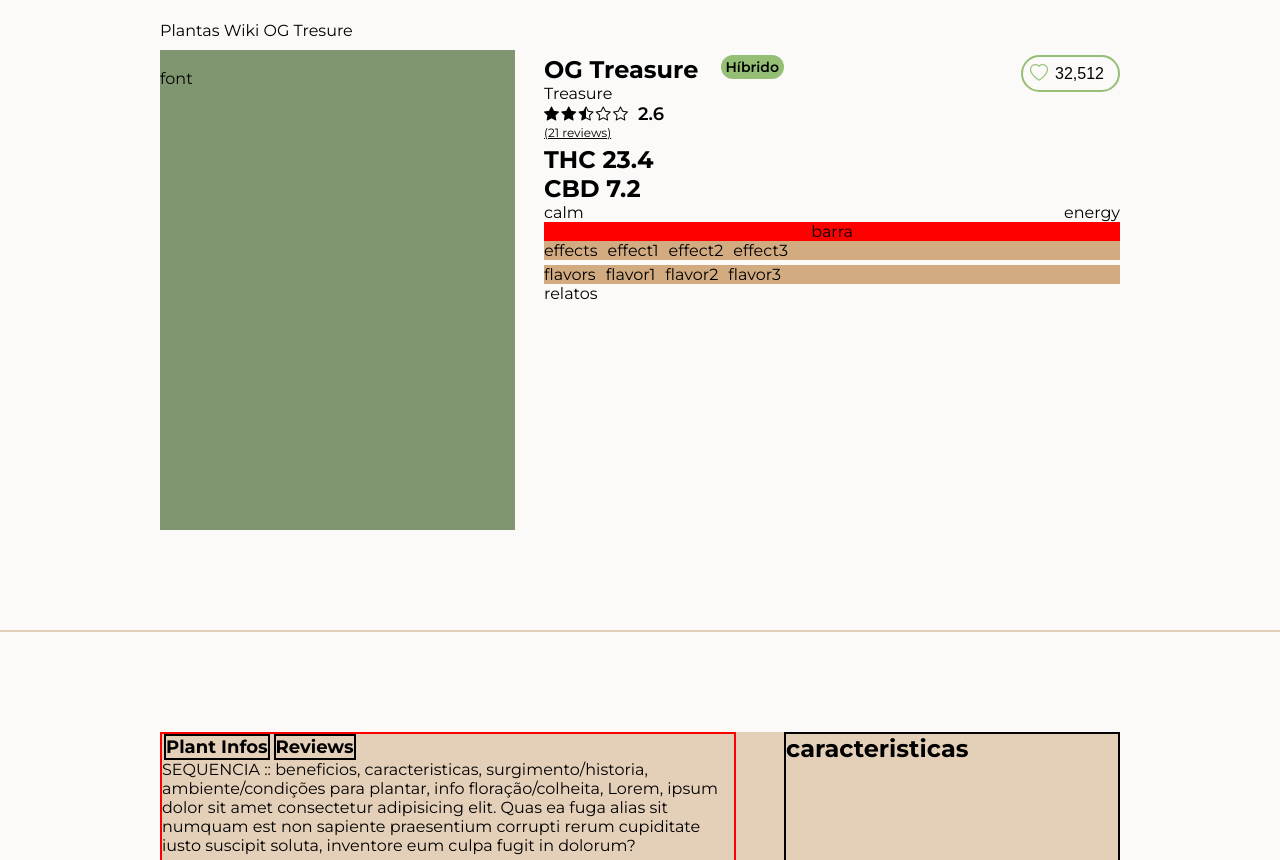
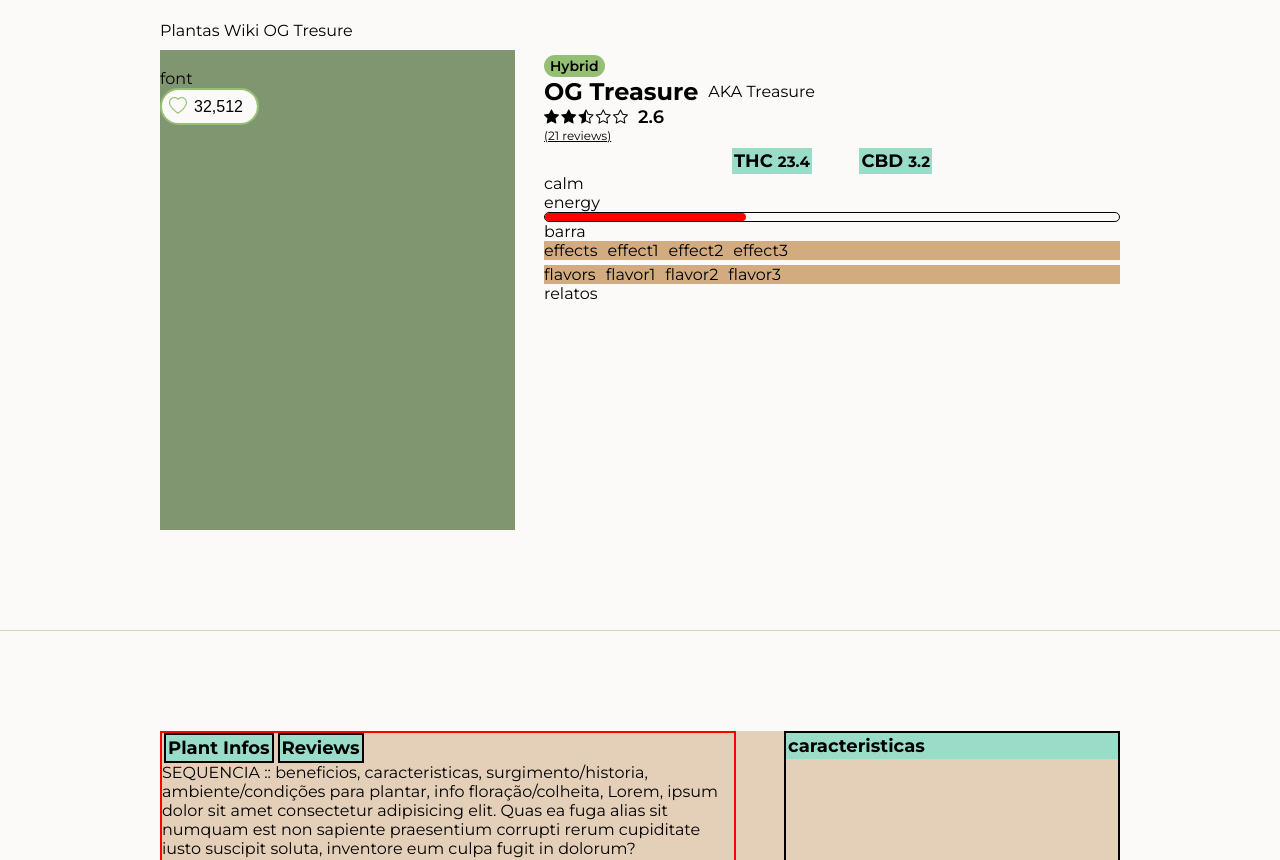
Before and after one commit to Sant-Thiago/Wiki-Plant, a React (Vite) app: page / in a window 1280 px wide. Shown: the top 860 px of the page. Built offline with nearby package versions, Linux system fonts and the light colour scheme.

Commit message:
criando range

```diff
--- a/src/App.css
+++ b/src/App.css
@@ -29,8 +29,8 @@ body {
     font-family: var(--defaultFont);
 }
 
-main .divisor {
-    height: 2px;
+.horizontal  {
+    height: 1px;
     width: 100%;
 
     margin: 100px 0;
@@ -82,17 +82,11 @@ section {
     padding: 5px 0;
 }
 
-.nameType {
-    display: flex;
-    justify-content: space-between;
-
-    width: 240px;
-}
-
 .typePlant {
-    padding: 3px 5px;
+    padding: 2px 6px;
 
     height: fit-content;
+    width: fit-content;
 
     font-size: 14px;
     font-weight: 600;
@@ -100,6 +94,20 @@ section {
     border-radius: 12px;
 
     background-color: var(--greenTertiary);
+}
+
+.namePopName {
+    display: flex;
+    align-items: center;
+    justify-content: space-between;
+}
+
+.namePopName h1 {
+    padding-right: 10px;
+}
+
+.namePopName h1 {
+    padding-right: 10px;
 }
 
 .likeBttn {
--- a/src/App.jsx
+++ b/src/App.jsx
@@ -5,6 +5,7 @@ import './App.css'
 import Rating from './Rating/Rating'
 import LikeButton from './Buttons/LikeButton/LikeButton'
 import Substances from './Characteristics/Substances/Substances'
+import Bar from './Bar/Bar'
 
 ReactDOM.createRoot(document.getElementById('root')).render(
   <React.StrictMode>
@@ -14,31 +15,26 @@ ReactDOM.createRoot(document.getElementById('root')).render(
       <div className='divImg'>
         <img src="" alt="" />
         <p>font</p>
+        <LikeButton/>
       </div>
+      <div className='vertical'></div>
       <div className='divInfoMain'>
         <div className='infosRap'>
           <div className='namesReview'>
             <div className='nameType'>
-              <div>
+              <p className='typePlant'>
+                Hybrid
+              </p>
+              <div className='namePopName'>
                 <h1>OG Treasure</h1>
-                <span>Treasure</span>
+                <span>AKA Treasure</span>
               </div>
-              <p className='typePlant'>
-                Híbrido
-              </p>
             </div>
             <Rating/>
           </div>
-          <LikeButton/>
         </div>
         <Substances/>
-        <div className='areaBar'>
-          <div className='infoBar'>
-            <p>calm</p>
-            <p>energy</p>
-          </div>
-          <span>barra</span>
-        </div>
+        <Bar/>
         <div>
           <div className='prinEffc'>
             <p>effects</p>
@@ -56,7 +52,7 @@ ReactDOM.createRoot(document.getElementById('root')).render(
         <p>relatos</p>
       </div>
     </section>
-    <div className='divisor'></div>
+    <div className='horizontal'></div>
     <section className='sec2'>
       <div className='infosPlant'>
         <div className='reviews'>
@@ -81,7 +77,7 @@ ReactDOM.createRoot(document.getElementById('root')).render(
     <section>
       dicas
     </section>
-    <div className='divisor'></div>
+    <div className='horizontal'></div>
     <section>
       ctts
     </section>
--- /dev/null
+++ b/src/Bar/Bar.css
@@ -0,0 +1,14 @@
+.bar {
+    width: 100%;
+    height: 10px;
+    border: 1px solid;
+    border-radius: 10px;
+}
+
+.progress {
+    width: 35%;
+    height: 100%;
+    border-radius: 10px;
+
+    background-color: red;
+}
--- /dev/null
+++ b/src/Bar/Bar.jsx
@@ -0,0 +1,25 @@
+import './Bar.css';
+
+function Bar() {
+    return (
+        <div>
+            <div className='effects'>
+                <p className='calm'>calm</p>
+                <p className='energy'>energy</p>
+            </div>
+            <div
+                id='bar'
+                className='bar'
+            >
+                <div
+                    id='progress'
+                    className='progress'>
+
+                </div>
+            </div>
+            <span>barra</span>
+        </div>
+    )
+}
+
+export default Bar;
--- a/src/Characteristics/Substances/Substances.css
+++ b/src/Characteristics/Substances/Substances.css
@@ -0,0 +1,20 @@
+.containerSubstance {
+    display: flex;
+    justify-content: space-between;
+
+    margin: auto;
+
+    width: 200px;
+}
+
+h2 {
+    font-size: 18px;
+
+    padding: 2px;
+
+    background-color: var(--greenSecondary);
+}
+
+.percent {
+    font-size: 15px;
+}
--- a/src/Characteristics/Substances/Substances.jsx
+++ b/src/Characteristics/Substances/Substances.jsx
@@ -1,5 +1,5 @@
-import { useState } from 'react';
-import './Substances';
+import './Substances.css';
+import '../../App.css'
 
 function Substances() {
     let thc;
@@ -7,14 +7,14 @@ function Substances() {
 
     function getSubstances() {
         thc = 23.4;
-        cbd = 7.2;
+        cbd = 3.2;
     }
 
     getSubstances();
     return (
-        <div>
-            <h2>THC {thc}</h2>
-            <h2>CBD {cbd}</h2>
+        <div className='containerSubstance'>
+            <h2>THC <span className='percent'>{thc}</span></h2>
+            <h2>CBD <span className='percent'>{cbd}</span></h2>
         </div>
     )
 }
```
